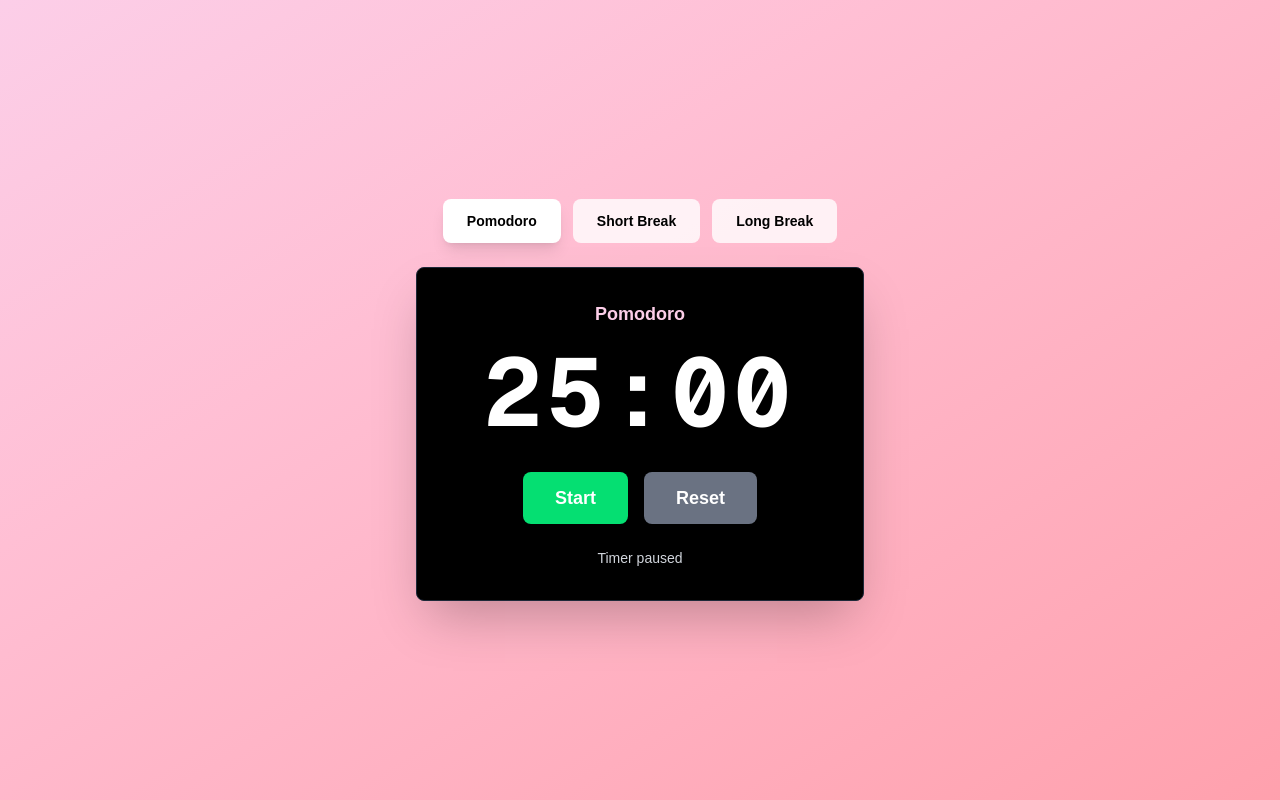
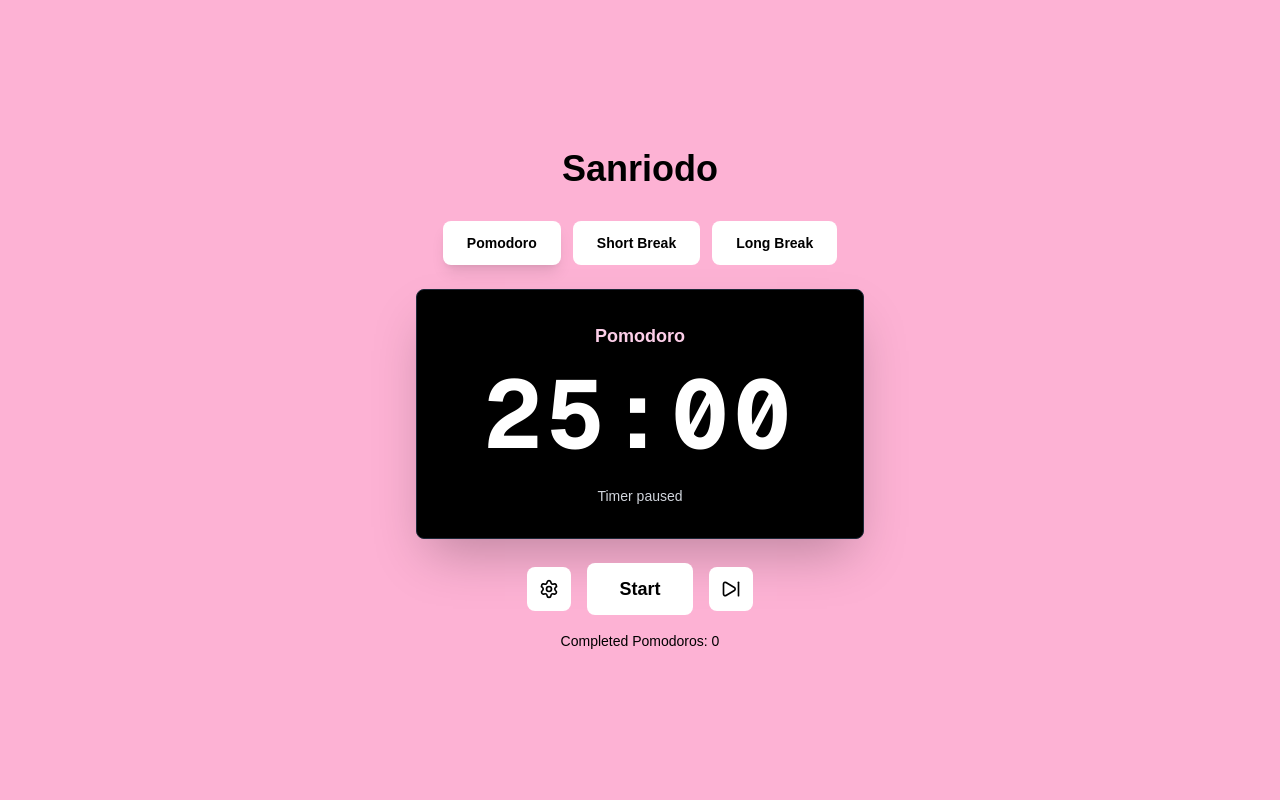
Before and after one commit to richerduong/pomodoro, a Next.js app: page / in a window 1280 px wide. Built offline with nearby package versions, Linux system fonts and the light colour scheme.

Commit message:
feat: add timer and colors

```diff
--- a/src/app/page.tsx
+++ b/src/app/page.tsx
@@ -2,24 +2,17 @@
 
 import Timer from '@/components/Timer';
 import { useState } from 'react';
-
-type TimerMode = 'pomodoro' | 'shortBreak' | 'longBreak';
+import { TimerMode, getBackgroundStyle } from '@/lib/theme';
 
 export default function Home() {
   const [currentMode, setCurrentMode] = useState<TimerMode>('pomodoro');
-
-  const backgroundStyles = {
-    pomodoro: 'bg-gradient-to-br from-pink-200 to-rose-300', // Soft pink for Hello Kitty
-    shortBreak: 'bg-gradient-to-br from-teal-200 to-cyan-300', // Soft blue-green
-    longBreak: 'bg-gradient-to-br from-blue-200 to-indigo-300', // Soft blue
-  };
 
   const handleModeChange = (mode: TimerMode) => {
     setCurrentMode(mode);
   };
 
   return (
-    <div className={`min-h-screen flex items-center justify-center p-4 transition-all duration-500 ${backgroundStyles[currentMode]}`}>
+    <div className={`min-h-screen flex items-center justify-center p-4 transition-all duration-500 ${getBackgroundStyle(currentMode)}`}>
       <Timer onModeChange={handleModeChange} />
     </div>
   );
--- /dev/null
+++ b/src/components/Settings.tsx
@@ -0,0 +1,130 @@
+'use client';
+
+import React from 'react';
+import { X } from 'lucide-react';
+import { TimerSettings } from '@/lib/types';
+
+interface SettingsProps {
+  isOpen: boolean;
+  onClose: () => void;
+  settings: TimerSettings;
+  onSettingsChange: (settings: TimerSettings) => void;
+}
+
+const Settings: React.FC<SettingsProps> = ({ isOpen, onClose, settings, onSettingsChange }) => {
+  if (!isOpen) return null;
+
+  const handleInputChange = (field: string, value: number | boolean) => {
+    onSettingsChange({
+      ...settings,
+      [field]: value,
+    });
+  };
+
+  return (
+    <div className="fixed inset-0 bg-black/50 flex items-center justify-center z-50 p-4">
+      <div className="bg-white rounded-lg p-6 w-full max-w-md">
+        {/* Header */}
+        <div className="flex justify-between items-center mb-6">
+          <h2 className="text-xl font-bold text-black">Settings</h2>
+          <button
+            onClick={onClose}
+            className="text-gray-500 hover:text-gray-700 transition-colors"
+          >
+            <X size={24} />
+          </button>
+        </div>
+
+        {/* Time Settings */}
+        <div className="mb-6">
+          <h3 className="text-lg font-semibold text-black mb-4">Time (minutes)</h3>
+          <div className="grid grid-cols-3 gap-4">
+            <div className="text-center">
+              <label className="block text-sm font-medium text-black mb-2">Pomodoro</label>
+              <input
+                type="number"
+                value={settings.pomodoroTime}
+                onChange={(e) => handleInputChange('pomodoroTime', parseInt(e.target.value) || 25)}
+                className="w-full p-2 border border-gray-300 rounded text-center text-black"
+                min="1"
+                max="60"
+              />
+            </div>
+            <div className="text-center">
+              <label className="block text-sm font-medium text-black mb-2">Short Break</label>
+              <input
+                type="number"
+                value={settings.shortBreakTime}
+                onChange={(e) => handleInputChange('shortBreakTime', parseInt(e.target.value) || 5)}
+                className="w-full p-2 border border-gray-300 rounded text-center text-black"
+                min="1"
+                max="30"
+              />
+            </div>
+            <div className="text-center">
+              <label className="block text-sm font-medium text-black mb-2">Long Break</label>
+              <input
+                type="number"
+                value={settings.longBreakTime}
+                onChange={(e) => handleInputChange('longBreakTime', parseInt(e.target.value) || 15)}
+                className="w-full p-2 border border-gray-300 rounded text-center text-black"
+                min="1"
+                max="60"
+              />
+            </div>
+          </div>
+        </div>
+
+        {/* Auto Start Settings */}
+        <div className="space-y-4 mb-6">
+          <div className="flex items-center justify-between">
+            <label className="text-black font-medium">Auto start breaks</label>
+            <button
+              onClick={() => handleInputChange('autoStartBreaks', !settings.autoStartBreaks)}
+              className={`relative inline-flex h-6 w-11 items-center rounded-full transition-colors ${
+                settings.autoStartBreaks ? 'bg-pink-400' : 'bg-gray-300'
+              }`}
+            >
+              <span
+                className={`inline-block h-4 w-4 transform rounded-full bg-white transition-transform ${
+                  settings.autoStartBreaks ? 'translate-x-6' : 'translate-x-1'
+                }`}
+              />
+            </button>
+          </div>
+
+          <div className="flex items-center justify-between">
+            <label className="text-black font-medium">Auto start pomodoros</label>
+            <button
+              onClick={() => handleInputChange('autoStartPomodoros', !settings.autoStartPomodoros)}
+              className={`relative inline-flex h-6 w-11 items-center rounded-full transition-colors ${
+                settings.autoStartPomodoros ? 'bg-pink-400' : 'bg-gray-300'
+              }`}
+            >
+              <span
+                className={`inline-block h-4 w-4 transform rounded-full bg-white transition-transform ${
+                  settings.autoStartPomodoros ? 'translate-x-6' : 'translate-x-1'
+                }`}
+              />
+            </button>
+          </div>
+        </div>
+
+        {/* Long Break Interval */}
+        <div className="flex items-center justify-between">
+          <label className="text-black font-medium">Long break interval</label>
+          <input
+            type="number"
+            value={settings.longBreakInterval}
+            onChange={(e) => handleInputChange('longBreakInterval', parseInt(e.target.value) || 4)}
+            className="w-16 p-2 border border-gray-300 rounded text-center text-black"
+            min="2"
+            max="10"
+          />
+        </div>
+      </div>
+    </div>
+  );
+};
+
+export default Settings;
--- a/src/components/Timer.tsx
+++ b/src/components/Timer.tsx
@@ -1,8 +1,10 @@
 'use client';
 
 import React, { useState, useEffect, useRef } from 'react';
-
-type TimerMode = 'pomodoro' | 'shortBreak' | 'longBreak';
+import { TimerMode } from '@/lib/theme';
+import { TimerSettings } from '@/lib/types';
+import { Settings as SettingsIcon, SkipForward } from 'lucide-react';
+import Settings from './Settings';
 
 interface TimerProps {
   onModeChange: (mode: TimerMode) => void;
@@ -12,12 +14,23 @@ const Timer: React.FC<TimerProps> = ({ onModeChange }) => {
   const [mode, setMode] = useState<TimerMode>('pomodoro');
   const [timeLeft, setTimeLeft] = useState(25 * 60); // Start with Pomodoro time
   const [isRunning, setIsRunning] = useState(false);
+  const [showSettings, setShowSettings] = useState(false);
+  const [completedPomodoros, setCompletedPomodoros] = useState(0);
   const intervalRef = useRef<NodeJS.Timeout | null>(null);
 
+  const [settings, setSettings] = useState({
+    pomodoroTime: 25,
+    shortBreakTime: 5,
+    longBreakTime: 15,
+    autoStartBreaks: false,
+    autoStartPomodoros: false,
+    longBreakInterval: 4,
+  });
+
   const timerDurations = {
-    pomodoro: 25 * 60, // 25 minutes
-    shortBreak: 5 * 60, // 5 minutes
-    longBreak: 15 * 60, // 15 minutes
+    pomodoro: settings.pomodoroTime * 60,
+    shortBreak: settings.shortBreakTime * 60,
+    longBreak: settings.longBreakTime * 60,
   };
 
   const modeLabels = {
@@ -26,12 +39,20 @@ const Timer: React.FC<TimerProps> = ({ onModeChange }) => {
     longBreak: 'Long Break',
   };
 
+  // Update time when settings change
+  useEffect(() => {
+    if (!isRunning) {
+      setTimeLeft(timerDurations[mode]);
+    }
+  }, [settings, mode, isRunning, timerDurations]);
+
   useEffect(() => {
     if (isRunning && timeLeft > 0) {
       intervalRef.current = setInterval(() => {
         setTimeLeft((prevTime) => {
           if (prevTime <= 1) {
             setIsRunning(false);
+            handleTimerComplete();
             return 0;
           }
           return prevTime - 1;
@@ -51,6 +72,29 @@ const Timer: React.FC<TimerProps> = ({ onModeChange }) => {
     };
   }, [isRunning, timeLeft]);
 
+  const handleTimerComplete = () => {
+    if (mode === 'pomodoro') {
+      const newCount = completedPomodoros + 1;
+      setCompletedPomodoros(newCount);
+
+      // Auto-switch to break if enabled
+      if (settings.autoStartBreaks) {
+        const shouldTakeLongBreak = newCount % settings.longBreakInterval === 0;
+        const nextMode = shouldTakeLongBreak ? 'longBreak' : 'shortBreak';
+        handleModeChange(nextMode);
+        if (settings.autoStartPomodoros) {
+          setIsRunning(true);
+        }
+      }
+    } else {
+      // Auto-switch to pomodoro if enabled
+      if (settings.autoStartPomodoros) {
+        handleModeChange('pomodoro');
+        setIsRunning(true);
+      }
+    }
+  };
+
   const formatTime = (seconds: number): string => {
     const minutes = Math.floor(seconds / 60);
     const remainingSeconds = seconds % 60;
@@ -61,9 +105,17 @@ const Timer: React.FC<TimerProps> = ({ onModeChange }) => {
     setIsRunning(!isRunning);
   };
 
-  const handleReset = () => {
+  const handleSkip = () => {
     setIsRunning(false);
-    setTimeLeft(timerDurations[mode]);
+    if (mode === 'pomodoro') {
+      const newCount = completedPomodoros + 1;
+      setCompletedPomodoros(newCount);
+      const shouldTakeLongBreak = newCount % settings.longBreakInterval === 0;
+      const nextMode = shouldTakeLongBreak ? 'longBreak' : 'shortBreak';
+      handleModeChange(nextMode);
+    } else {
+      handleModeChange('pomodoro');
+    }
   };
 
   const handleModeChange = (newMode: TimerMode) => {
@@ -73,18 +125,22 @@ const Timer: React.FC<TimerProps> = ({ onModeChange }) => {
     onModeChange(newMode);
   };
 
+  const handleSettingsChange = (newSettings: TimerSettings) => {
+    setSettings(newSettings);
+  };
+
   return (
-    <div className="w-full max-w-md">
-      {/* Timer Box */}
+    <div className="w-full max-w-md text-center">
+
+      {/* Title */}
+      <h1 className="text-4xl font-bold text-black mb-8">Sanriodo</h1>
 
       {/* Mode Selection Buttons */}
       <div className="flex gap-3 justify-center">
         <button
           onClick={() => handleModeChange('pomodoro')}
-          className={`px-6 py-3 rounded-lg font-semibold text-sm transition-all duration-200 ${
-            mode === 'pomodoro'
-              ? 'bg-white text-black shadow-lg'
-              : 'bg-white/80 text-black hover:bg-white'
+          className={`px-6 py-3 rounded-lg font-semibold text-sm transition-all duration-200 bg-white text-black ${
+            mode === 'pomodoro' ? 'shadow-lg' : 'hover:shadow-md'
           }`}
         >
           Pomodoro
@@ -92,10 +148,8 @@ const Timer: React.FC<TimerProps> = ({ onModeChange }) => {
 
         <button
           onClick={() => handleModeChange('shortBreak')}
-          className={`px-6 py-3 rounded-lg font-semibold text-sm transition-all duration-200 ${
-            mode === 'shortBreak'
-              ? 'bg-white text-black shadow-lg'
-              : 'bg-white/80 text-black hover:bg-white'
+          className={`px-6 py-3 rounded-lg font-semibold text-sm transition-all duration-200 bg-white text-black ${
+            mode === 'shortBreak' ? 'shadow-lg' : 'hover:shadow-md'
           }`}
         >
           Short Break
@@ -103,17 +157,16 @@ const Timer: React.FC<TimerProps> = ({ onModeChange }) => {
 
         <button
           onClick={() => handleModeChange('longBreak')}
-          className={`px-6 py-3 rounded-lg font-semibold text-sm transition-all duration-200 ${
-            mode === 'longBreak'
-              ? 'bg-white text-black shadow-lg'
-              : 'bg-white/80 text-black hover:bg-white'
+          className={`px-6 py-3 rounded-lg font-semibold text-sm transition-all duration-200 bg-white text-black ${
+            mode === 'longBreak' ? 'shadow-lg' : 'hover:shadow-md'
           }`}
         >
           Long Break
         </button>
       </div>
 
-      <div className="bg-black rounded-lg shadow-2xl p-8 border border-gray-800 mt-6">
+      {/* Timer Box - Only timer display */}
+      <div className="bg-black rounded-lg shadow-2xl p-8 border border-gray-800 mt-6 mb-6">
         <div className="text-center">
           {/* Current Mode Label */}
           <div className="text-pink-200 text-lg font-semibold mb-4">
@@ -121,32 +174,11 @@ const Timer: React.FC<TimerProps> = ({ onModeChange }) => {
           </div>
 
           {/* Timer Display */}
-          <div className="text-6xl md:text-8xl font-mono font-bold text-white mb-8 tracking-wider">
+          <div className="text-6xl md:text-8xl font-mono font-bold text-white tracking-wider">
             {formatTime(timeLeft)}
           </div>
 
-          {/* Controls */}
-          <div className="flex gap-4 justify-center">
-            <button
-              onClick={handleStartPause}
-              className={`px-8 py-3 rounded-lg font-semibold text-lg transition-all duration-200 ${
-                isRunning
-                  ? 'bg-red-400 hover:bg-red-500 text-white'
-                  : 'bg-green-400 hover:bg-green-500 text-white'
-              }`}
-            >
-              {isRunning ? 'Pause' : 'Start'}
-            </button>
-
-            <button
-              onClick={handleReset}
-              className="px-8 py-3 rounded-lg font-semibold text-lg bg-gray-500 hover:bg-gray-600 text-white transition-all duration-200"
-            >
-              Reset
-            </button>
-          </div>
-
-          {/* Status */}
+          {/* Status - Inside black box with white text */}
           <div className="mt-6 text-gray-300 text-sm">
             {timeLeft === 0 ? (
               <span className="text-pink-300 font-semibold">Time&apos;s up! ✨</span>
@@ -158,6 +190,46 @@ const Timer: React.FC<TimerProps> = ({ onModeChange }) => {
           </div>
         </div>
       </div>
+
+      {/* Controls - Outside black box */}
+      <div className="flex items-center justify-center gap-4 mb-4">
+        {/* Settings Button */}
+        <button
+          onClick={() => setShowSettings(true)}
+          className="p-3 rounded-lg bg-white text-black hover:shadow-md transition-all duration-200"
+        >
+          <SettingsIcon size={20} />
+        </button>
+
+        {/* Start/Pause Button */}
+        <button
+          onClick={handleStartPause}
+          className="px-8 py-3 rounded-lg font-semibold text-lg bg-white text-black hover:shadow-md transition-all duration-200"
+        >
+          {isRunning ? 'Pause' : 'Start'}
+        </button>
+
+        {/* Skip Button */}
+        <button
+          onClick={handleSkip}
+          className="p-3 rounded-lg bg-white text-black hover:shadow-md transition-all duration-200"
+        >
+          <SkipForward size={20} />
+        </button>
+      </div>
+
+      {/* Pomodoro Counter */}
+      <div className="text-black text-sm">
+        Completed Pomodoros: {completedPomodoros}
+      </div>
+
+      {/* Settings Modal */}
+      <Settings
+        isOpen={showSettings}
+        onClose={() => setShowSettings(false)}
+        settings={settings}
+        onSettingsChange={handleSettingsChange}
+      />
     </div>
   );
 };
--- /dev/null
+++ b/src/lib/theme.ts
@@ -0,0 +1,11 @@
+export type TimerMode = 'pomodoro' | 'shortBreak' | 'longBreak';
+
+export const getBackgroundStyle = (mode: TimerMode): string => {
+  const backgroundStyles = {
+    pomodoro: 'bg-[#fdb2d4]', // Custom bright pastel pink between pink-200 and pink-300
+    shortBreak: 'bg-[#a5f0f0]', // Custom soft cyan between cyan-100 and cyan-200
+    longBreak: 'bg-purple-200', // Soft pastel lavender/purple
+  };
+
+  return backgroundStyles[mode];
+};
--- /dev/null
+++ b/src/lib/types.ts
@@ -0,0 +1,8 @@
+export interface TimerSettings {
+  pomodoroTime: number;
+  shortBreakTime: number;
+  longBreakTime: number;
+  autoStartBreaks: boolean;
+  autoStartPomodoros: boolean;
+  longBreakInterval: number;
+}
```
